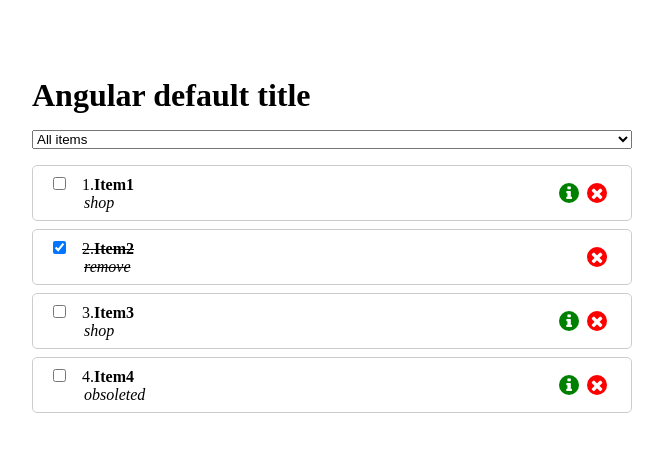
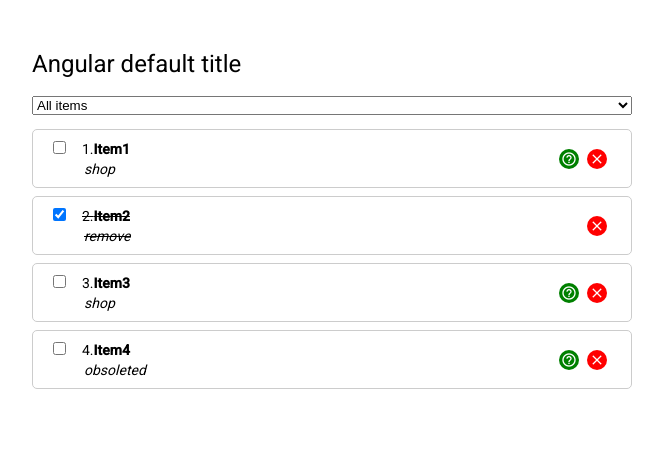
Before and after one commit to Awraf/DynamicList, an Angular app: page / in a window 1280 px wide. Shown: the top 452 px of the page, without its empty margins (308-971 px from the left). Built offline with nearby package versions, Linux system fonts and the light colour scheme.

Commit message:
Add angular material

```diff
--- a/angular.json
+++ b/angular.json
@@ -28,6 +28,7 @@
               "src/assets"
             ],
             "styles": [
+              "./node_modules/@angular/material/prebuilt-themes/purple-green.css",
               "src/styles.scss"
             ],
             "scripts": []
@@ -92,6 +93,7 @@
               "src/assets"
             ],
             "styles": [
+              "./node_modules/@angular/material/prebuilt-themes/purple-green.css",
               "src/styles.scss"
             ],
             "scripts": []
@@ -123,6 +125,7 @@
           }
         }
       }
-    }},
+    }
+  },
   "defaultProject": "shoppingStore"
 }
--- a/package.json
+++ b/package.json
@@ -12,10 +12,12 @@
   "private": true,
   "dependencies": {
     "@angular/animations": "~9.1.11",
+    "@angular/cdk": "^9.2.4",
     "@angular/common": "~9.1.11",
     "@angular/compiler": "~9.1.11",
     "@angular/core": "~9.1.11",
     "@angular/forms": "~9.1.11",
+    "@angular/material": "^9.2.4",
     "@angular/platform-browser": "~9.1.11",
     "@angular/platform-browser-dynamic": "~9.1.11",
     "@angular/router": "~9.1.11",
--- a/src/app/app.module.ts
+++ b/src/app/app.module.ts
@@ -6,6 +6,7 @@
 import { TextFormatPipe } from './text-format.pipe';
 import {FormsModule} from '@angular/forms';
 import {HttpClientModule} from '@angular/common/http';
+import { BrowserAnimationsModule } from '@angular/platform-browser/animations';
 
 @NgModule({
   declarations: [
@@ -16,7 +17,8 @@
     imports: [
         BrowserModule,
         FormsModule,
-        HttpClientModule
+        HttpClientModule,
+        BrowserAnimationsModule
     ],
   providers: [],
   bootstrap: [AppComponent]
--- a/src/app/list/list.component.html
+++ b/src/app/list/list.component.html
@@ -18,8 +18,12 @@
       </span>
     </span>
       <div class="buttons">
-        <i class="fa fa-info" *ngIf="item.date" [title]="item.date | date:'medium'"></i>
-        <i class="fa fa-remove" (click)="removeItem(item.id)"></i>
+        <span class="material-icons info" *ngIf="item.date" [title]="item.date | date:'medium'">
+          help_outline
+        </span>
+        <span class="material-icons close" (click)="removeItem(item.id)">
+          close
+        </span>
       </div>
     </li>
   </ul>
--- a/src/app/list/list.component.scss
+++ b/src/app/list/list.component.scss
@@ -37,7 +37,7 @@
     display: flex;
     align-items: center;
 
-    i {
+    span {
       margin-right: 0.5rem;
       border-radius: 50%;
       color: #fff;
@@ -49,13 +49,13 @@
       justify-content: center;
       align-items: center;
 
-      &.fa-remove {
+      &.close {
         $color: red;
         cursor: pointer;
         background: $color;
       }
 
-      &.fa-info {
+      &.info {
         $color: green;
         cursor: help;
         background: $color;
--- a/src/app/list/list.component.ts
+++ b/src/app/list/list.component.ts
@@ -26,7 +26,9 @@
   ngOnInit(): void {
     this.listService.initData();
     this.listService.getGroups()
-      .subscribe(groups => this.groups = groups);
+      .subscribe(groups => {
+        this.groups = groups;
+      });
     this.updateList();
     this.selectedGroup = this.DEFAULT_SELECTED_GROUP;
   }
--- a/src/app/list/list.service.ts
+++ b/src/app/list/list.service.ts
@@ -49,7 +49,7 @@
   getGroups(): Observable<string[]> {
     return this.list$.pipe(
       map(data => {
-        return [...data.map(item => item.group)];
+        return [...new Set(data.map(item => item.group))];
       })
     );
   }
--- a/src/index.html
+++ b/src/index.html
@@ -6,9 +6,10 @@
   <base href="/">
   <meta name="viewport" content="width=device-width, initial-scale=1">
   <link rel="icon" type="image/x-icon" href="favicon.ico">
-  <link rel="stylesheet" href="https://cdnjs.cloudflare.com/ajax/libs/font-awesome/4.7.0/css/font-awesome.min.css">
+  <link href="https://fonts.googleapis.com/css?family=Roboto:300,400,500&display=swap" rel="stylesheet">
+  <link href="https://fonts.googleapis.com/icon?family=Material+Icons" rel="stylesheet">
 </head>
-<body>
+<body class="mat-typography">
   <app-root></app-root>
 </body>
 </html>
--- a/src/styles.scss
+++ b/src/styles.scss
@@ -1 +1,4 @@
 /* You can add global styles to this file, and also import other style files */
+
+html, body { height: 100%; }
+body { margin: 0; font-family: Roboto, "Helvetica Neue", sans-serif; }
```
Also changed, not shown: 1 other file (tests, documents, lock files or other folders).
